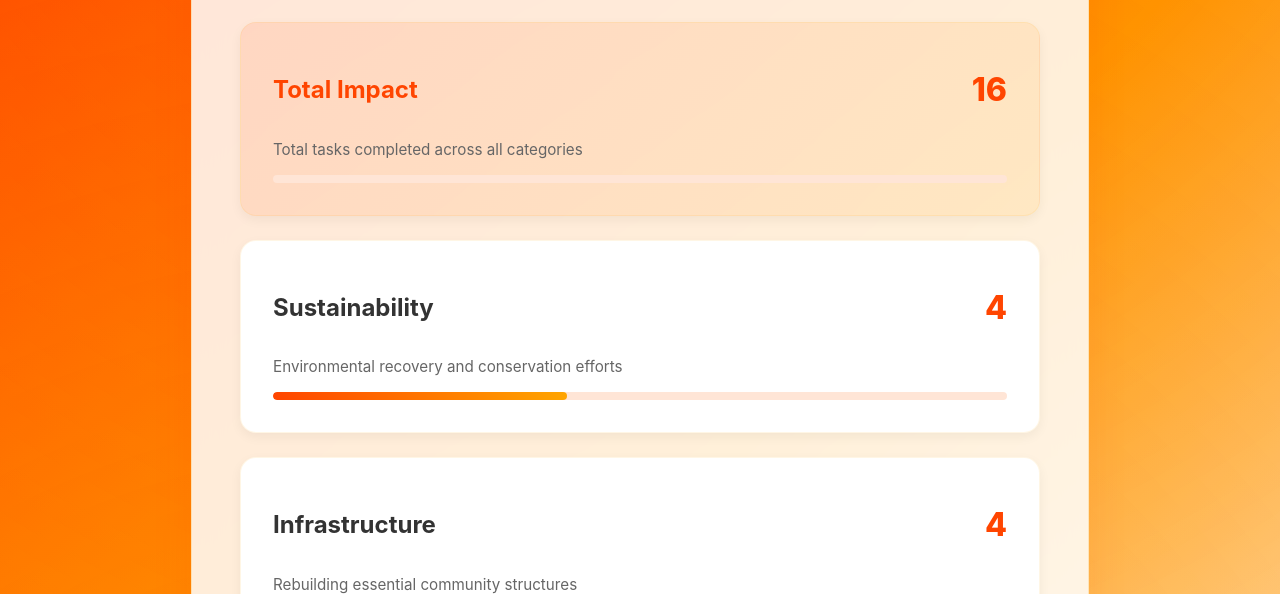
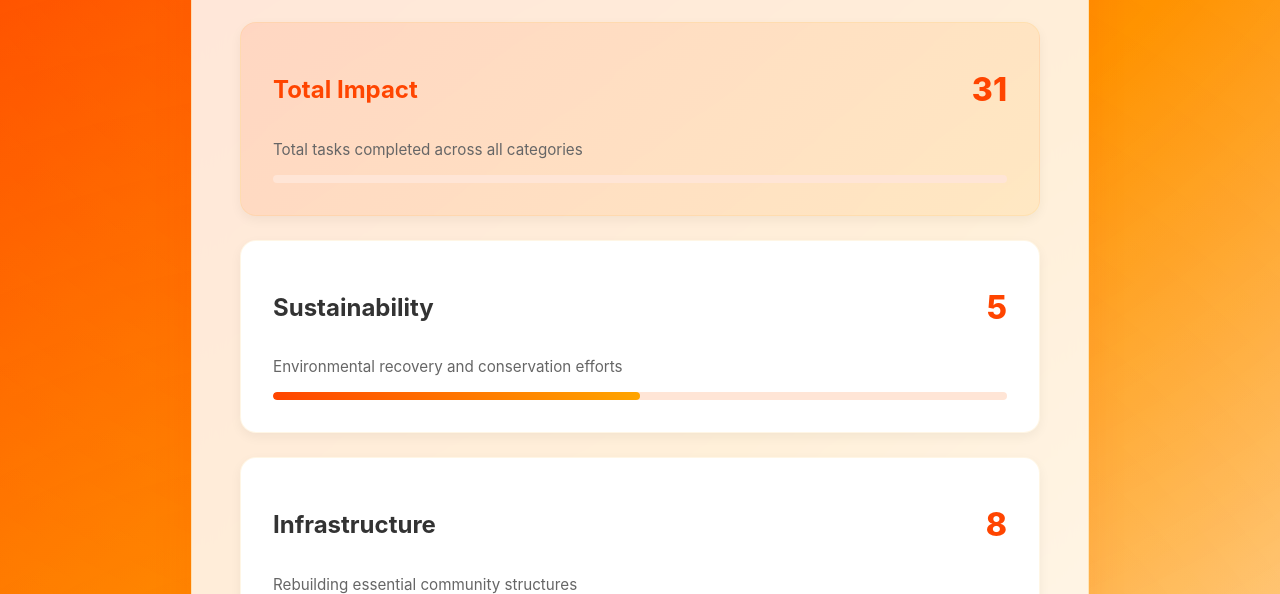
Before and after one commit to Joshua-Vallabhaneni/Wildfire, a React (Create React App) app in the folder client/: page /sustainability in a window 1280 px wide. Shown: the part 199-793 px from the top of the page. Built offline with nearby package versions, Linux system fonts and the light colour scheme; no server answers.

Commit message:
updated sustainbility tracker

```diff
--- a/client/src/pages/SustainabilityTracker/SustainabilityTracker.js
+++ b/client/src/pages/SustainabilityTracker/SustainabilityTracker.js
@@ -62,7 +62,7 @@ const styles = {
     padding: "2rem",
     marginBottom: "1.5rem",
     boxShadow: "0 4px 12px rgba(0, 0, 0, 0.05)",
-    transition: "transform 0.2s ease",
+    transition: "transform 0.2s ease, box-shadow 0.2s ease",
     cursor: "pointer",
     border: "1px solid rgba(255, 165, 0, 0.1)",
   },
@@ -103,6 +103,7 @@ const styles = {
   },
 };
 
+// ProgressMeter Component
 const ProgressMeter = ({ count, maxWidth = 100 }) => (
   <div style={styles.progressBar}>
     <div
@@ -164,7 +165,11 @@ const SustainabilityTracker = () => {
     );
   }
 
+  // Calculate total completed tasks if needed
   const totalCompleted = Object.values(completedTasks).reduce((sum, count) => sum + count, 0);
+
+  // Define hardcoded counts for category cards
+  const hardcodedCounts = [5, 8, 7, 11];
 
   return (
     <div style={styles.container}>
@@ -181,15 +186,17 @@ const SustainabilityTracker = () => {
         }}>
           <div style={styles.metricHeader}>
             <h2 style={{...styles.metricTitle, color: "#FF4500"}}>Total Impact</h2>
-            <div style={styles.metricCount}>16</div>
+            <div style={styles.metricCount}>31</div>
           </div>
           <p style={styles.description}>Total tasks completed across all categories</p>
           <ProgressMeter count={totalCompleted} />
         </div>
 
         {/* Category Cards */}
-        {Object.entries(categories).map(([category, description]) => {
-          const count = completedTasks[category] || 0;
+        {Object.entries(categories).map(([category, description], index) => {
+          // Assign hardcoded counts based on index
+          const count = hardcodedCounts[index] || 0;
+
           return (
             <div
               key={category}
@@ -205,10 +212,10 @@ const SustainabilityTracker = () => {
             >
               <div style={styles.metricHeader}>
                 <h2 style={styles.metricTitle}>{category}</h2>
-                <div style={styles.metricCount}>{4}</div>
+                <div style={styles.metricCount}>{count}</div>
               </div>
               <p style={styles.description}>{description}</p>
-              <ProgressMeter count={4} />
+              <ProgressMeter count={count} />
             </div>
           );
         })}
```
